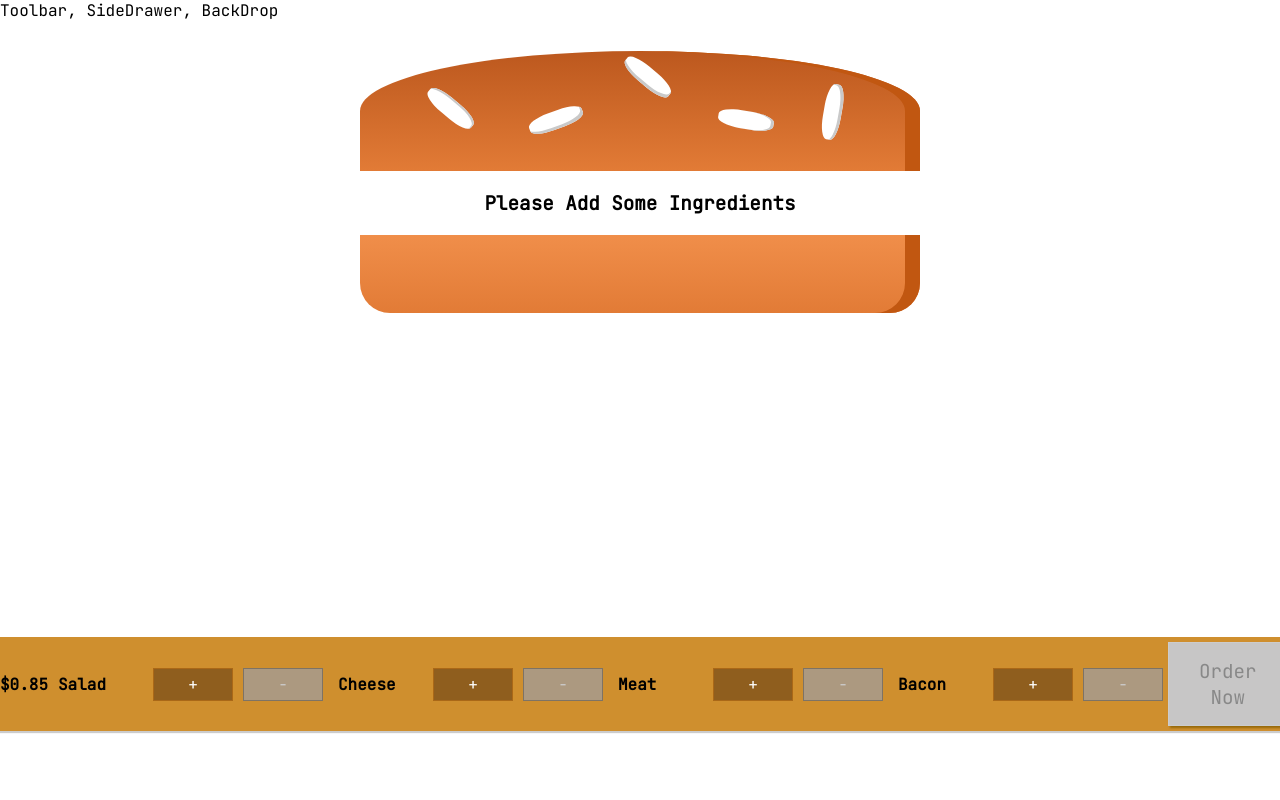
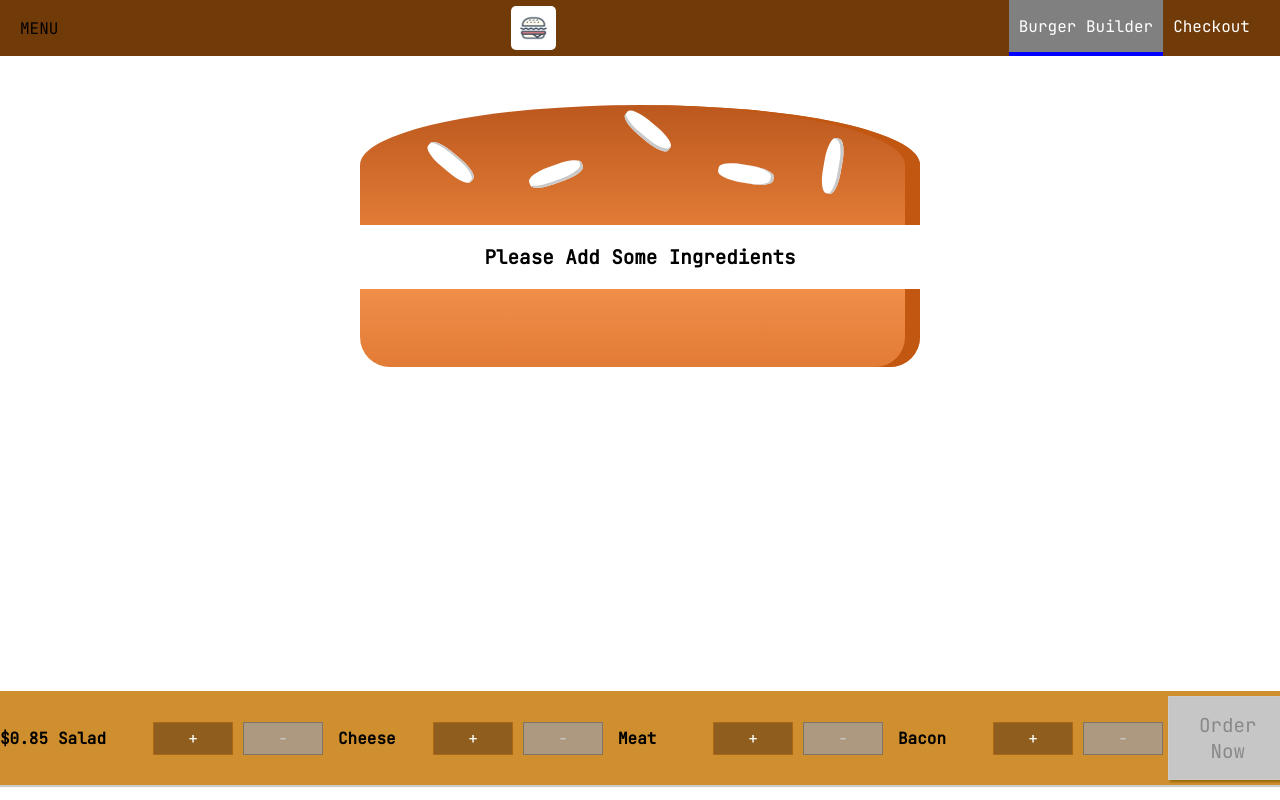
Before and after one commit to premdevapp/react-example-burgerBuilder, a React (Create React App) app: page / in a window 1280 px wide. Built offline with nearby package versions, Linux system fonts and the light colour scheme.

Commit message:
some__changes

```diff
--- a/src/components/Layout/Layout.js
+++ b/src/components/Layout/Layout.js
@@ -1,10 +1,12 @@
 import React from "react";
 import Aux from "../../hoc/Auxilary";
+import Toolbar from "../Navigation/Toolbar/Toolbar";
 
 import classes from "./Layout.module.scss";
 const layout = (props) => (
   <Aux>
     <div> Toolbar, SideDrawer, BackDrop </div>
+    <Toolbar />
     <main className={classes.Content}>{props.children}</main>
   </Aux>
 );
--- a/src/components/Layout/Layout.module.scss
+++ b/src/components/Layout/Layout.module.scss
@@ -1,3 +1,3 @@
 .Content {
-  margin-top: 16px;
+  margin-top: 70px;
 }
--- /dev/null
+++ b/src/components/Logo/Logo.js
@@ -0,0 +1,16 @@
+import React from "react";
+import burgerLogo from "../../assets/images/burger-logo.png";
+import classes from "./Logo.module.scss";
+
+const logo = (props) => {
+  return (
+    <div
+      className={classes.Logo}
+      style={{ height: props.height, margin: props.margin }}
+    >
+      <img src={burgerLogo} alt="burger logo" />
+    </div>
+  );
+};
+
+export default logo;
--- /dev/null
+++ b/src/components/Logo/Logo.module.scss
@@ -0,0 +1,10 @@
+.Logo {
+  background-color: white;
+  padding: 8px;
+  height: 80%;
+  box-sizing: border-box;
+  border-radius: 5px;
+  img {
+    height: 100%;
+  }
+}
--- /dev/null
+++ b/src/components/Navigation/NavigationItems/NavigationItem/NavigationItem.js
@@ -0,0 +1,13 @@
+import React from "react";
+
+import classes from "./NavigationItem.module.scss";
+
+const navigationItem = (props) => (
+  <li className={classes.NavItem}>
+    <a href={props.link} className={props.active && classes.active}>
+      {props.children}
+    </a>
+  </li>
+);
+
+export default navigationItem;
--- /dev/null
+++ b/src/components/Navigation/NavigationItems/NavigationItem/NavigationItem.module.scss
@@ -0,0 +1,43 @@
+.NavItem {
+  margin: 10px 0;
+  box-sizing: border-box;
+  display: block;
+  width: 100%;
+}
+.NavItem a {
+  color: brown;
+  text-decoration: none;
+  width: 100%;
+  box-sizing: border-box;
+  display: block;
+  &:hover,
+  &:active,
+  &.active {
+    color: blue;
+  }
+}
+
+@media (min-width: 500px) {
+  .NavItem {
+    margin: 0;
+    display: flex;
+    height: 100%;
+    width: auto;
+    align-items: center;
+  }
+  .NavItem a {
+    color: white;
+    height: 100%;
+    padding: 16px 10px;
+    border-bottom: 4px solid transparent;
+    display: block;
+
+    &:hover,
+    &:active,
+    &.active {
+      background-color: grey;
+      border-bottom: 4px solid blue;
+      color: white;
+    }
+  }
+}
--- /dev/null
+++ b/src/components/Navigation/NavigationItems/NavigationItems.js
@@ -0,0 +1,16 @@
+import React from "react";
+
+import NavigationItem from "./NavigationItem/NavigationItem";
+
+import classes from "./NavigationItems.module.scss";
+
+const navigationItems = (props) => (
+  <ul className={classes.NavItems}>
+    <NavigationItem link="/" active>
+      Burger Builder
+    </NavigationItem>
+    <NavigationItem link="/">Checkout</NavigationItem>
+  </ul>
+);
+
+export default navigationItems;
--- /dev/null
+++ b/src/components/Navigation/NavigationItems/NavigationItems.module.scss
@@ -0,0 +1,15 @@
+.NavItems {
+  margin: 0;
+  padding: 0;
+  list-style: none;
+  display: flex;
+  flex-flow: column;
+  align-items: center;
+  height: 100%;
+}
+
+@media (min-width: 500px) {
+  .NavItems {
+    flex-flow: row;
+  }
+}
--- /dev/null
+++ b/src/components/Navigation/Toolbar/Toolbar.js
@@ -0,0 +1,18 @@
+import React from "react";
+
+import NavigationItems from "../NavigationItems/NavigationItems";
+
+import Logo from "../../Logo/Logo";
+
+import classes from "./Toolbar.module.scss";
+const toolbar = (props) => (
+  <header className={classes.Toolbar}>
+    <div>MENU</div>
+    <Logo height="80%" margin={2} />
+    <nav>
+      <NavigationItems />
+    </nav>
+  </header>
+);
+
+export default toolbar;
--- /dev/null
+++ b/src/components/Navigation/Toolbar/Toolbar.module.scss
@@ -0,0 +1,23 @@
+.Toolbar {
+  height: 56px;
+  width: 100%;
+  position: fixed;
+  top: 0;
+  left: 0;
+  background-color: #703b09;
+  display: flex;
+  justify-content: space-between;
+  align-items: center;
+  padding: 0 20px;
+  box-sizing: border-box;
+  z-index: 90;
+  nav {
+    height: 100%;
+  }
+}
+
+@media (max-width: 499px) {
+  .Desktop {
+    display: none;
+  }
+}
```
Also changed, not shown: src/assets/images/burger-logo.png (added), 1 other file (tests, documents, lock files or other folders).
